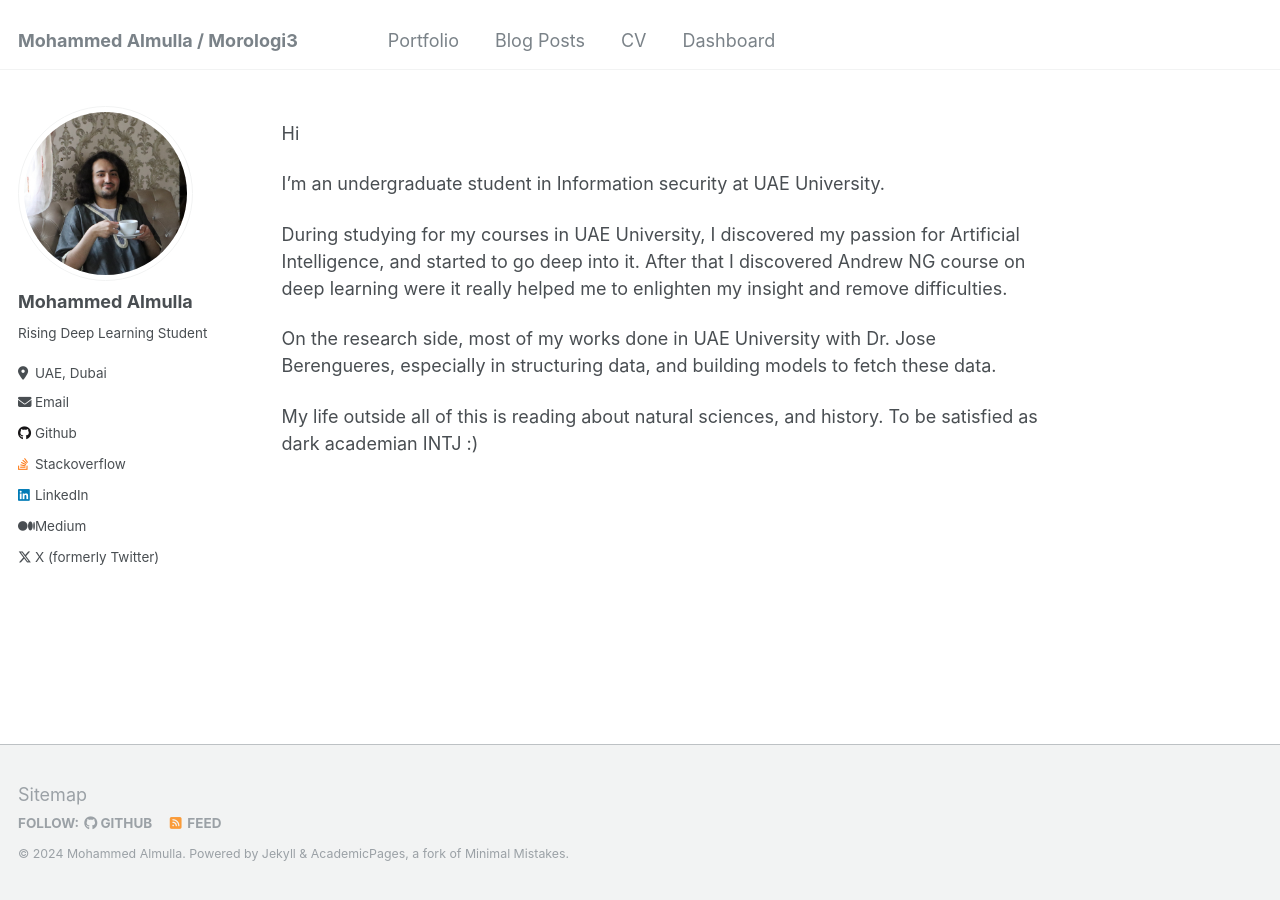
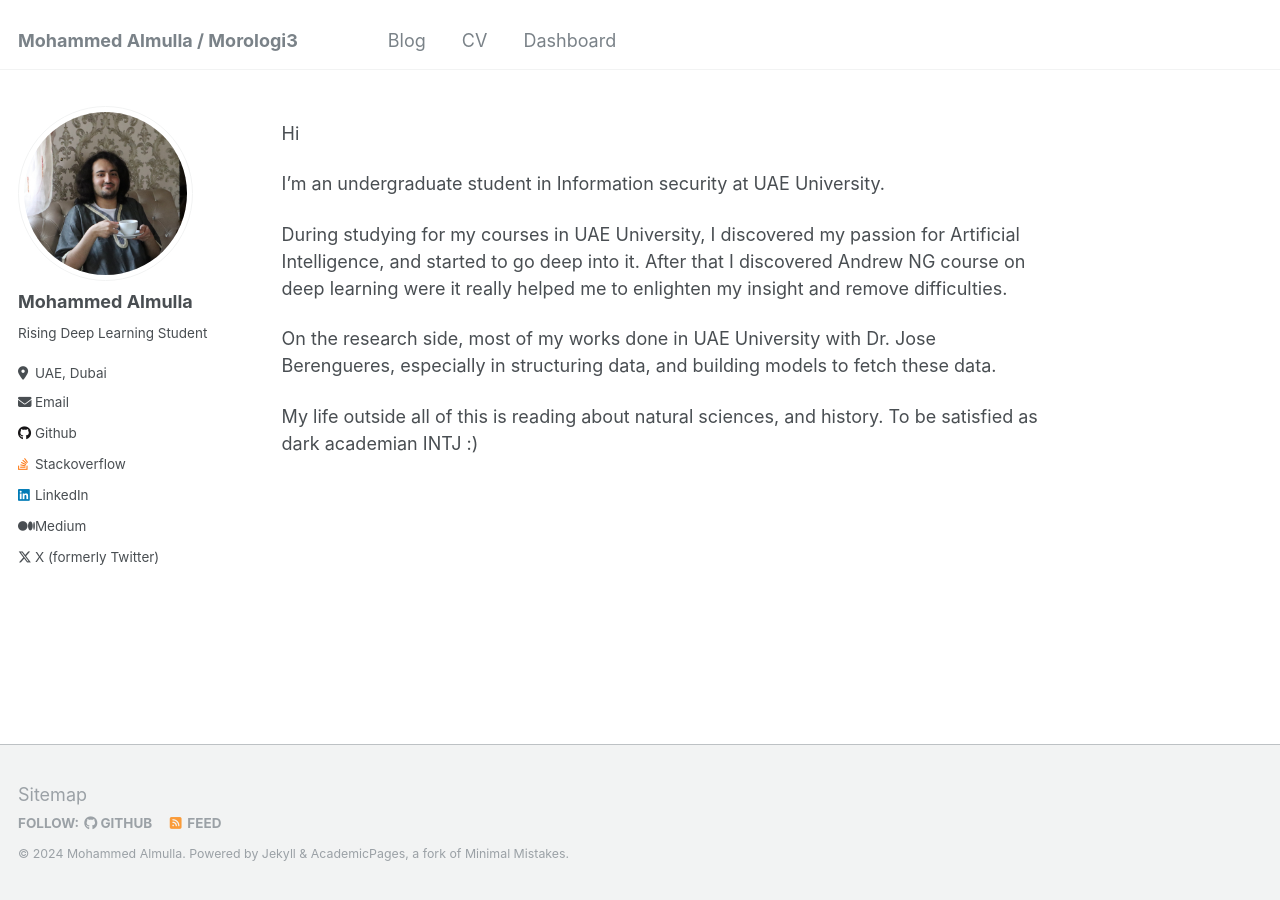
Before and after one commit to Morologi3/Morologi3.github.io, a Jekyll site: the page built from _pages/about.md, in a window 1280 px wide. Built offline with Jekyll 4.4.1, drawn with Linux system fonts in a browser that asks for light colours.

Commit message:
Update navigation.yml

```diff
--- a/_data/navigation.yml
+++ b/_data/navigation.yml
@@ -1,9 +1,6 @@
 # main links links
 main:
-  - title: "Portfolio"
-    url: /portfolio/
-
-  - title: "Blog Posts"
+  - title: "Blog"
     url: /year-archive/
 
   - title: "CV"
```
